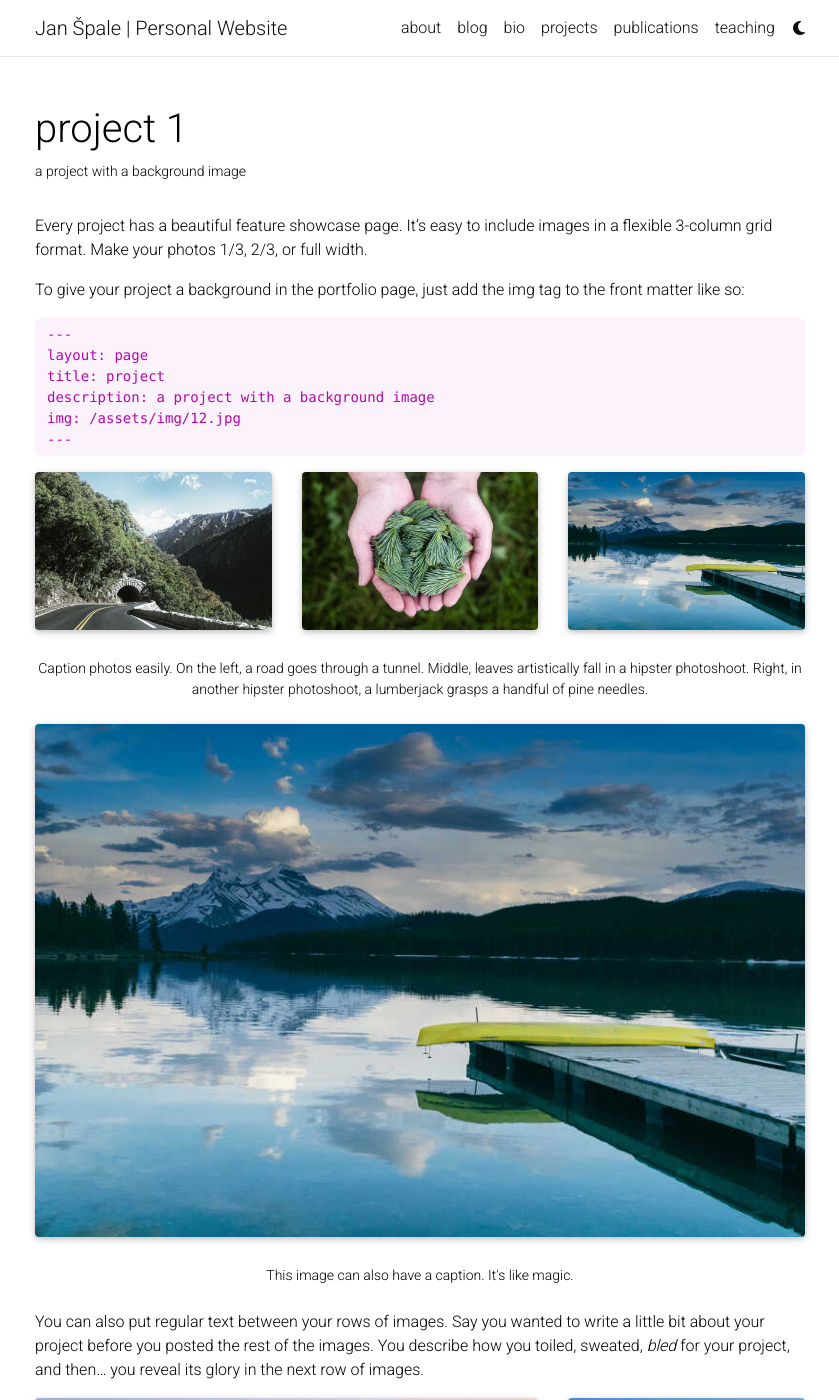
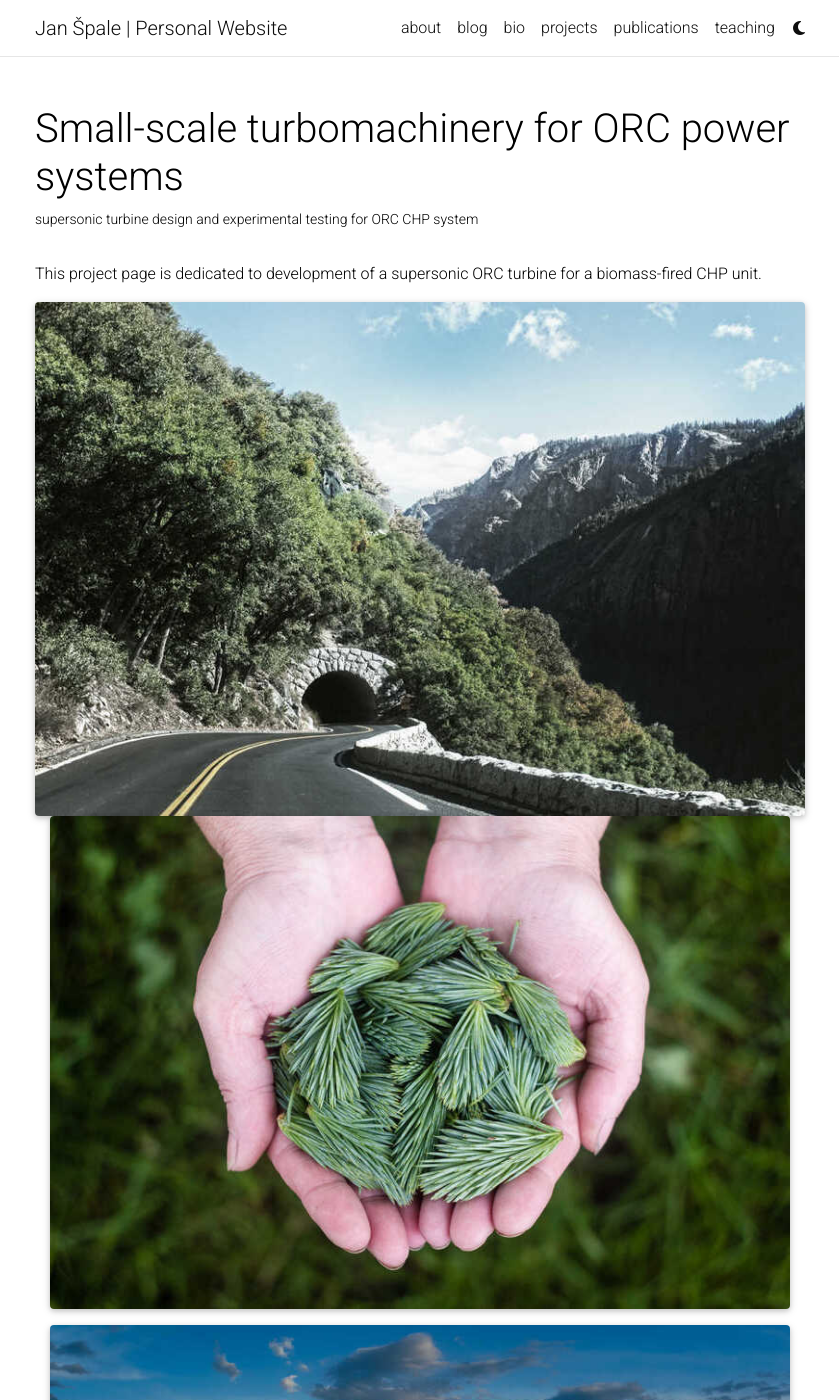
Before and after one commit to janspale/janspale.github.io, a Jekyll site: the page built from _projects/1_project.md, in a window 1280 px wide and 1400 px high. Shown: the whole window, without its empty margins (220-1059 px from the left). Built offline with Jekyll 4.4.1, drawn with Linux system fonts in a browser that asks for light colours; full-size pictures stand in for the smaller copies a plugin makes; comment, search, counter and statistics services are not loaded; a style sheet for code colours, icons or effects is not loaded; some of the changed text lies outside the part shown.

Commit message:
modified:   _projects/1_project.md 	new file:   assets/img/turbo.png 	new file:   assets/img/turbo2.png 	new file:   assets/img/turbo3.png

````diff
--- a/_projects/1_project.md
+++ b/_projects/1_project.md
@@ -1,25 +1,15 @@
 ---
 layout: page
-title: project 1
-description: a project with a background image
-img: assets/img/12.jpg
+title: Small-scale turbomachinery for ORC power systems
+description: supersonic turbine design and experimental testing for ORC CHP system
+img: assets/img/turbo.png
 importance: 1
 category: work
-related_publications: einstein1956investigations, einstein1950meaning
+related_publications: Spale20221226,Weiß2020
 ---
+This project page is dedicated to development of a supersonic ORC turbine for a biomass-fired CHP unit.
 
-Every project has a beautiful feature showcase page.
-It's easy to include images in a flexible 3-column grid format.
-Make your photos 1/3, 2/3, or full width.
-
-To give your project a background in the portfolio page, just add the img tag to the front matter like so:
-
-    ---
-    layout: page
-    title: project
-    description: a project with a background image
-    img: /assets/img/12.jpg
-    ---
+{::comment}
 
 <div class="row">
     <div class="col-sm mt-3 mt-md-0">
@@ -48,26 +38,27 @@
 Say you wanted to write a little bit about your project before you posted the rest of the images.
 You describe how you toiled, sweated, *bled* for your project, and then... you reveal its glory in the next row of images.
 
+{:/comment}
 
 <div class="row justify-content-sm-center">
     <div class="col-sm-8 mt-3 mt-md-0">
-        {% include figure.html path="assets/img/6.jpg" title="example image" class="img-fluid rounded z-depth-1" %}
+        {% include figure.html path="assets/img/turbo2.png" title="Cutaway of the ORC supersonic turbine assembly" class="img-fluid rounded z-depth-1" %}
     </div>
     <div class="col-sm-4 mt-3 mt-md-0">
-        {% include figure.html path="assets/img/11.jpg" title="example image" class="img-fluid rounded z-depth-1" %}
+        {% include figure.html path="assets/img/turbo3.png" title="Detail of the ORC turbine casing" class="img-fluid rounded z-depth-1" %}
     </div>
 </div>
 <div class="caption">
-    You can also have artistically styled 2/3 + 1/3 images, like these.
+    A detailed look of the ORC turbine assembly as in-progress
 </div>
 
-
 The code is simple.
-Just wrap your images with `<div class="col-sm">` and place them inside `<div class="row">` (read more about the <a href="https://getbootstrap.com/docs/4.4/layout/grid/">Bootstrap Grid</a> system).
+Just wrap your images with `<div class="col-sm">` and place them inside `<div class="row">` (read more about the `<a href="https://getbootstrap.com/docs/4.4/layout/grid/">`Bootstrap Grid`</a>` system).
 To make images responsive, add `img-fluid` class to each; for rounded corners and shadows use `rounded` and `z-depth-1` classes.
 Here's the code for the last row of images above:
 
 {% raw %}
+
 ```html
 <div class="row justify-content-sm-center">
     <div class="col-sm-8 mt-3 mt-md-0">
@@ -78,4 +69,5 @@
     </div>
 </div>
 ```
+
 {% endraw %}
````
Also changed, not shown: assets/img/turbo.png (added), assets/img/turbo2.png (added), assets/img/turbo3.png (added).
